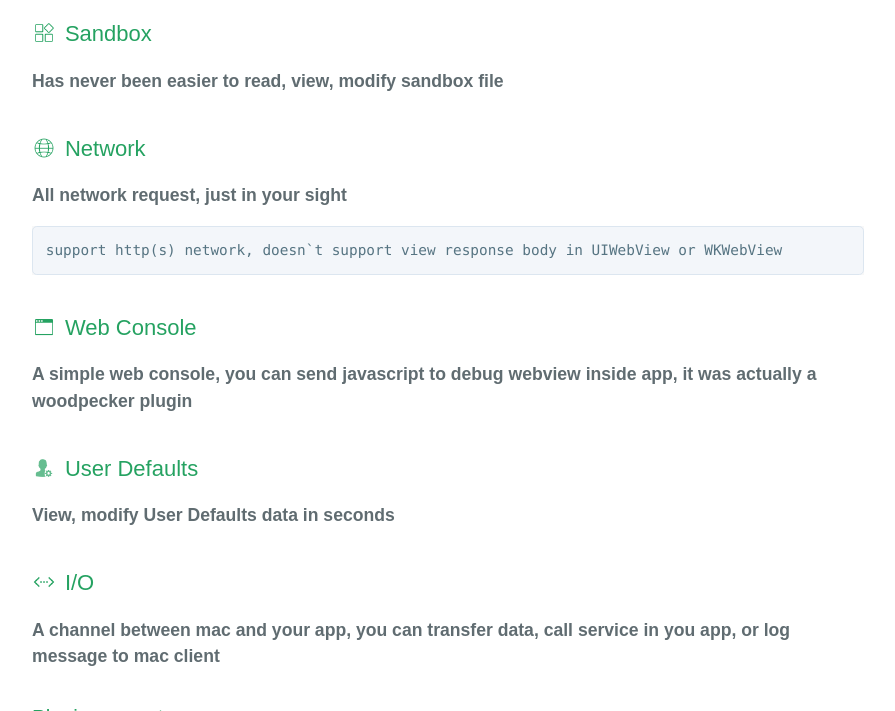
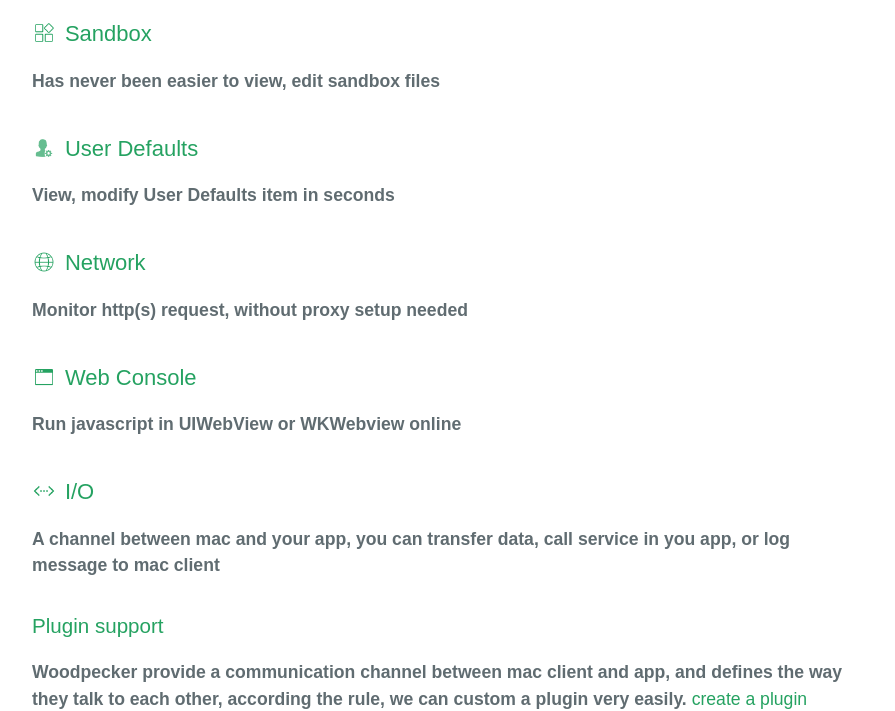
Before and after one commit to github-xiaogang/woodpecker, a Jekyll site: the page built from index.md, in a window 1280 px wide and 900 px high, scrolled down 826 px, cut to the strip 189-900 px from the top of the window. Shown: the whole strip, without its empty margins (192-1087 px from the left). Built offline with Jekyll 4.4.1, drawn with Linux system fonts in a browser that asks for light colours.

Commit message:
index update

````diff
--- a/index.md
+++ b/index.md
@@ -16,28 +16,26 @@ projectname: Woodpecker
 	<img src="/assets/img/tool_sandbox.png"/> <span><a href="/tools/sandbox.html">Sandbox</a></span>
 </div>
 
-**Has never been easier to read, view, modify sandbox file**
+**Has never been easier to view, edit sandbox files**
+
+<div class="index-section">
+	<img src="/assets/img/tool_userdefaults.png"/> <span><a href="/tools/userdefaults.html">User Defaults</a></span>
+</div>
+
+**View, modify User Defaults item in seconds**
 
 <div class="index-section">
 	<img src="/assets/img/tool_network.png"/> <span><a href="/tools/network.html">Network</a></span>
 </div>
 
-**All network request, just in your sight**
-```
-support http(s) network, doesn`t support view response body in UIWebView or WKWebView
-```
+**Monitor http(s) request, without proxy setup needed**
 
 <div class="index-section">
 	<img src="/assets/img/tool_webconsole.png"/> <span><a href="/tools/webconsole.html">Web Console</a></span>
 </div>
 
-**A simple web console, you can send javascript to debug webview inside app, it was actually a woodpecker plugin**
+**Run javascript in UIWebView or WKWebview online**
 
-<div class="index-section">
-	<img src="/assets/img/tool_userdefaults.png"/> <span><a href="/tools/userdefaults.html">User Defaults</a></span>
-</div>
-
-**View, modify User Defaults data in seconds**
 
 <div class="index-section">
 	<img src="/assets/img/tool_io.png"/> <span><a href="/tools/io.html">I/O</a></span>
````
Also changed, not shown: 1 other file.
